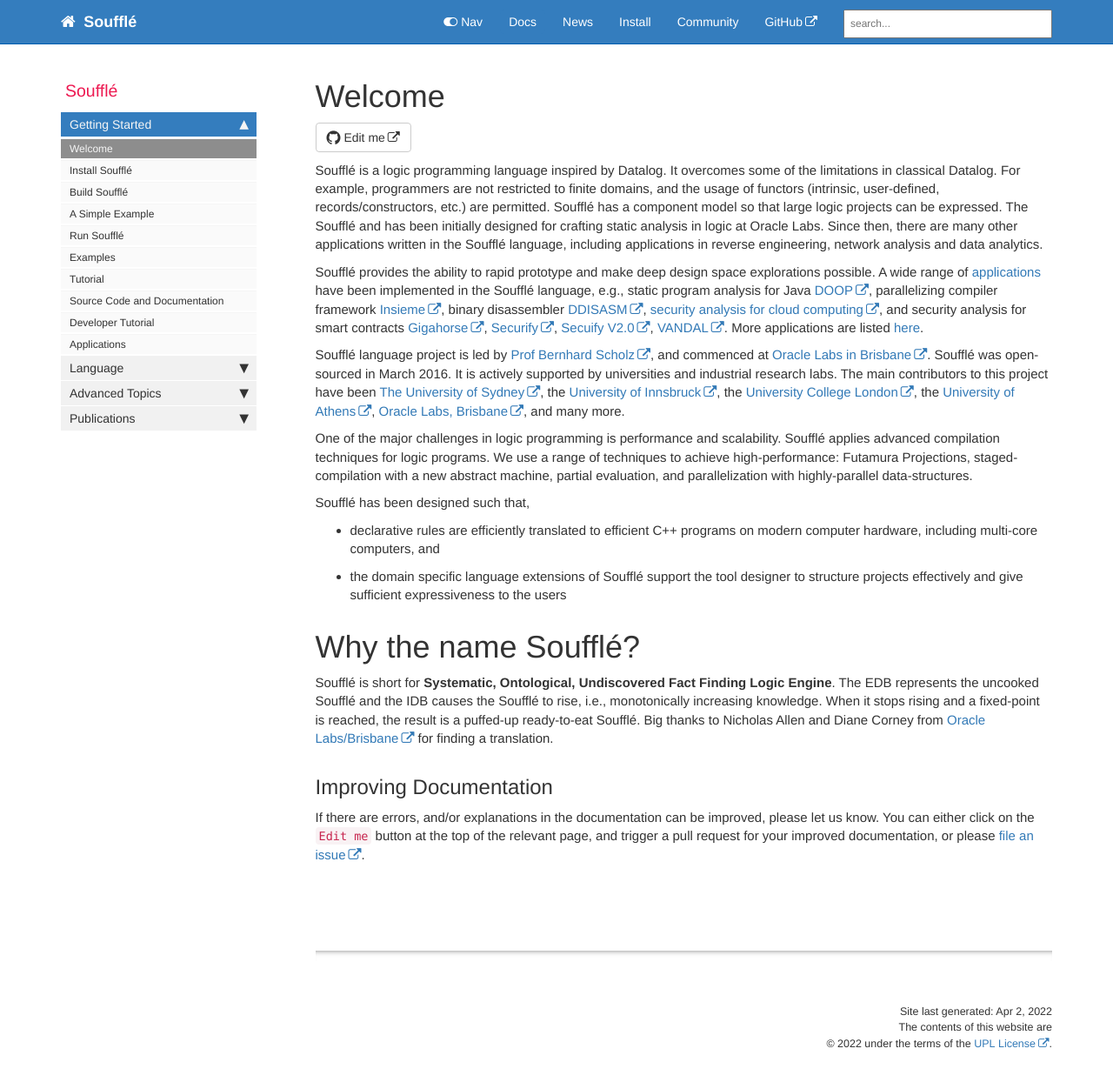
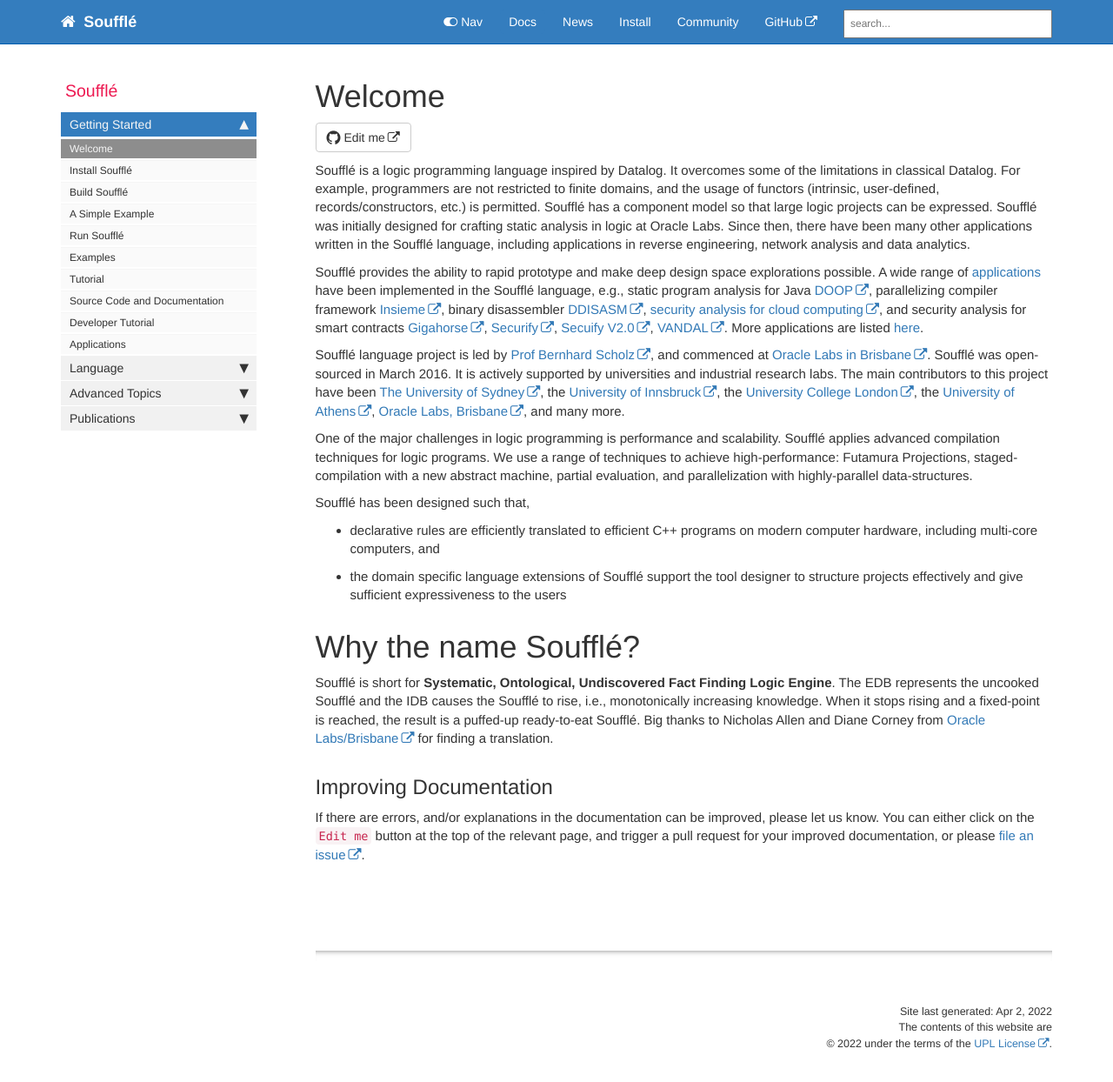
Before and after one commit to souffle-lang/souffle-lang.github.io, a Jekyll site: the page built from pages/docs/docsindex.md, in a window 1280 px wide and 1270 px high. Shown: the top 1244 px of the window at 87% size. Built offline with Jekyll 4.4.1, drawn with Linux system fonts in a browser that asks for light colours; comment, search, counter and statistics services are not loaded.

Commit message:
Update grammar/spelling on welcome page

```diff
--- a/pages/docs/docsindex.md
+++ b/pages/docs/docsindex.md
@@ -7,8 +7,8 @@ sidebar: docs_sidebar
 folder: docs
 ---
 Soufflé is a logic programming language inspired by Datalog. It overcomes some of the limitations in classical Datalog.
-For example, programmers are not restricted to finite domains, and the usage of functors (intrinsic, user-defined, records/constructors, etc.) are permitted. Soufflé has a component model so that large logic projects can be
-expressed. The Soufflé and has been initially designed for crafting static analysis in logic at Oracle Labs. Since then, there are many other applications written in the Soufflé language, including applications in reverse engineering, network analysis and data analytics.
+For example, programmers are not restricted to finite domains, and the usage of functors (intrinsic, user-defined, records/constructors, etc.) is permitted. Soufflé has a component model so that large logic projects can be
+expressed. Soufflé was initially designed for crafting static analysis in logic at Oracle Labs. Since then, there have been many other applications written in the Soufflé language, including applications in reverse engineering, network analysis and data analytics.
 
 Soufflé provides the ability to rapid prototype and make deep design space explorations possible.
 A wide range of [applications](/applications) have been implemented in the Soufflé language, e.g., static program
```
